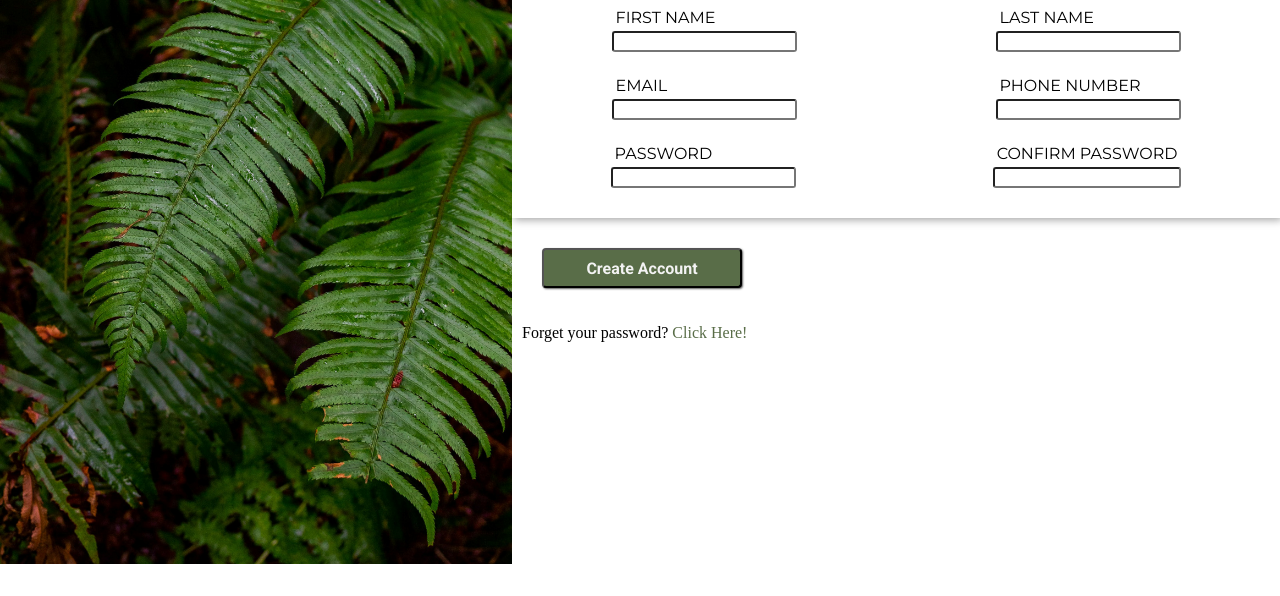
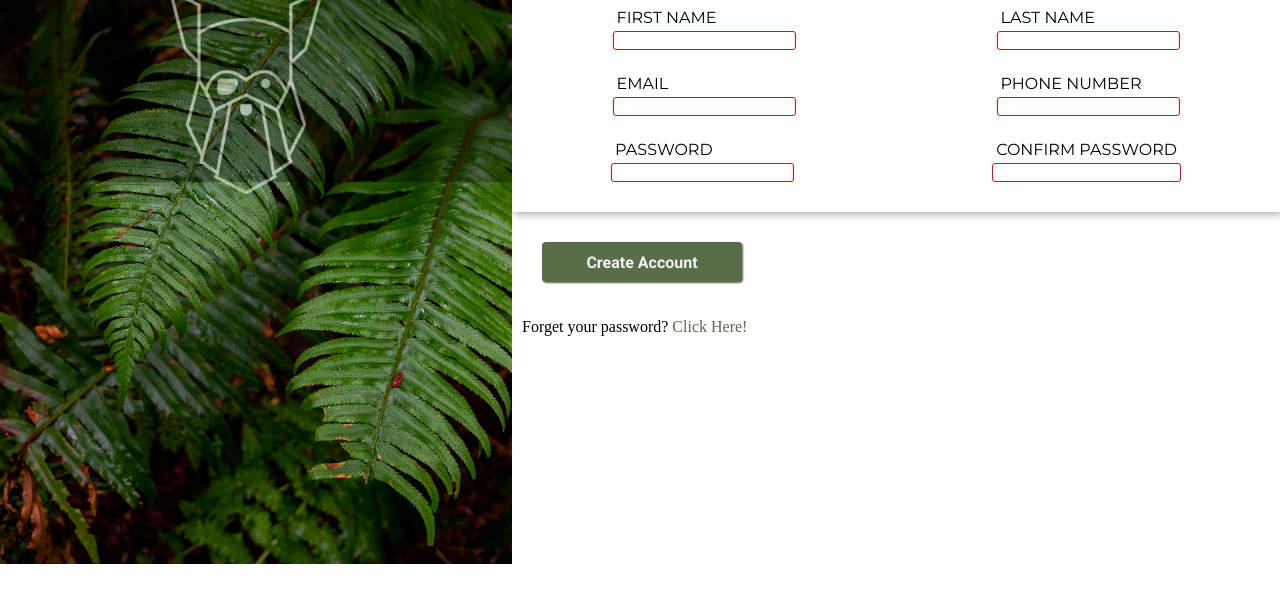
Before and after one commit to cyanryann/odin-signup, a plain HTML site: page index.html in a window 1280 px wide. Shown: the part 204-800 px from the top of the page. Drawn offline with nearby package versions, Linux system fonts and the light colour scheme.

Commit message:
added div overlay to pic

```diff
--- a/index.html
+++ b/index.html
@@ -5,12 +5,14 @@
     <meta name="viewport" content="width=device-width, initial-scale=1.0">
     <title>Document</title>
     <link rel="stylesheet" href="style.css">
-    <script src="script.js" defer></script>
 </head>
 <body>
     <div class="main">
         <div class="picture">
             <img src="resources/halie-west-25xggax4bSA-unsplash.jpg" alt="" id="plant">
+            <div class="overlay">
+                <img src="resources/odin-lined.png" class="odin">
+            </div>
         </div>
 
         <div>
@@ -37,17 +39,17 @@
                         </div>
                         <div class="form-item">
                             <label for="phone">PHONE NUMBER</label>
-                            <input type="text" id="phone" required>
+                            <input type="text" id="phone" required pattern="[0-9]{10}">
                         </div>
                     </div>
                     <div class="row">
                         <div class="form-item">
                             <label for="pass">PASSWORD</label>
-                            <input type="password" id="pass" required>
+                            <input type="password" id="pass" required pattern="[0-9]{8}" title="the password must contain exactly 8 digits">
                         </div>
                         <div class="form-item">
                             <label for="secondpass">CONFIRM PASSWORD</label>
-                            <input type="password" id="secondpass" required>
+                            <input type="password" id="secondpass" required required pattern="[0-9]{8}" title="the password must contain exactly 8 digits">
                         </div>
                     </div>
                 </form>
--- a/style.css
+++ b/style.css
@@ -44,8 +44,12 @@ input {
 
 }
 input:focus {
-    box-shadow: 1px 1px 8px black;
+    box-shadow: 1px 1px 4px rgb(83, 83, 83);
+    border: none;
     border-color: blue;
+}
+input:invalid {
+    border: 1px solid red;
 }
 .middle {
     box-shadow: 2px 2px 8px rgb(165, 165, 165);
@@ -57,6 +61,7 @@ button {
     margin: 20px;
     background-color: #596D48;
     border-radius: 4px;
+    border: none;
     color: rgb(243, 243, 243);
     font-family: "Roboto";
     font-weight: bold;
@@ -80,3 +85,22 @@ a:hover {
 .picture {
     position: relative;
 }
+.overlay {
+    position: absolute;
+    top: 25%;
+    left: 0;
+    background-color: rgb(0,0,0,.6);
+    width: 100%;
+    height: 25%;
+    opacity: .5;
+    justify-content: center;
+    align-items: center;
+}
+.odin {
+    opacity: 1;
+    width:30%;
+    position: relative;
+    justify-self: center;
+    align-self: center;
+    margin-left: 33%;
+}
```
